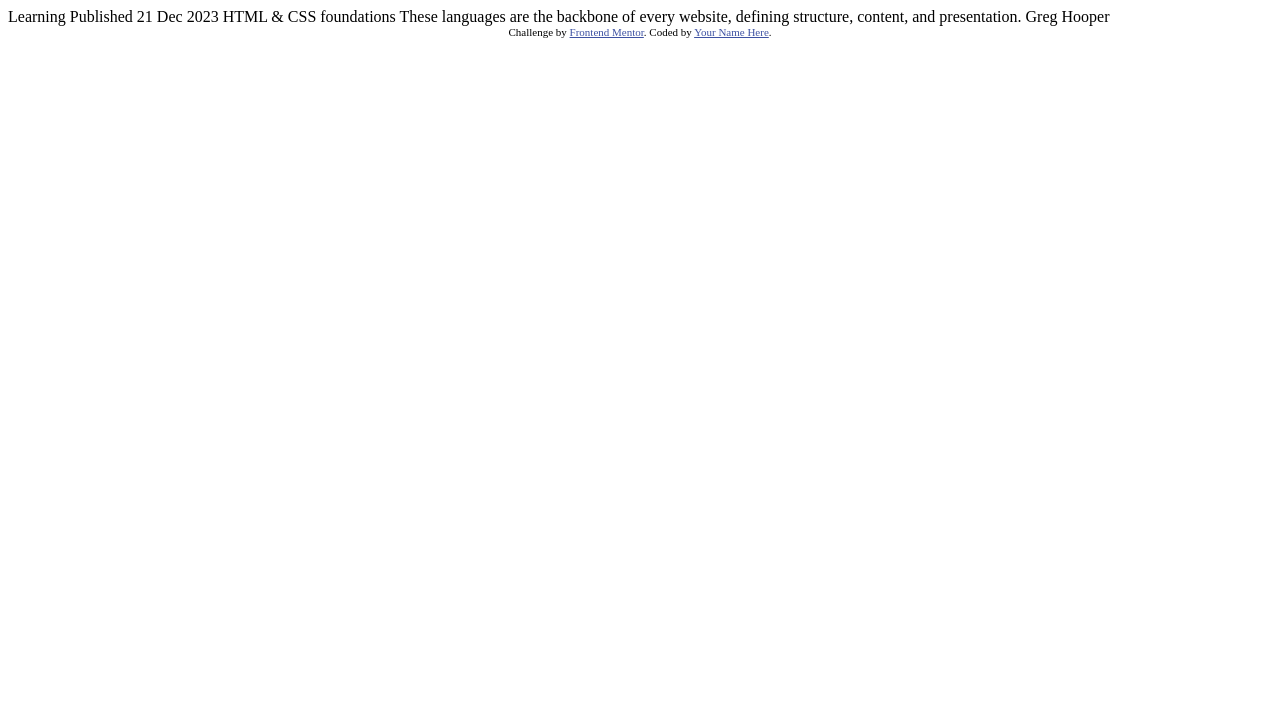
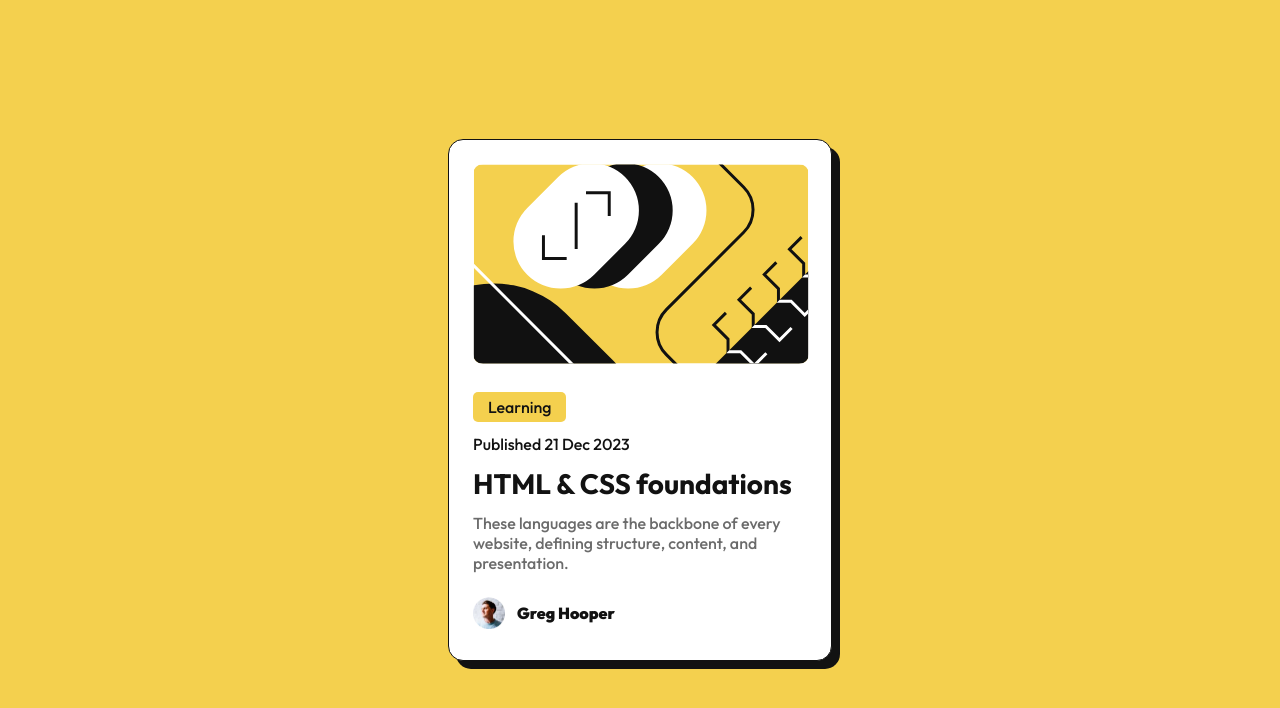
Before and after one commit to ingrid-solique/blog-preview-card-main, a plain HTML site: page index.html in a window 1280 px wide. Drawn offline with Linux system fonts and the light colour scheme.

Commit message:
structure e style project

```diff
--- a/index.html
+++ b/index.html
@@ -4,31 +4,34 @@
   <meta charset="UTF-8">
   <meta name="viewport" content="width=device-width, initial-scale=1.0"> <!-- displays site properly based on user's device -->
 
+  <link rel="preconnect" href="https://fonts.googleapis.com">
+  <link rel="preconnect" href="https://fonts.gstatic.com" crossorigin>
+  <link href="https://fonts.googleapis.com/css2?family=Outfit:wght@100..900&display=swap" rel="stylesheet">
+
   <link rel="icon" type="image/png" sizes="32x32" href="./assets/images/favicon-32x32.png">
+  <link rel="stylesheet" href="style.css">
 
-  <title>Frontend Mentor | Blog preview card</title>
+  <title>Blog preview card</title>
 
-  <!-- Feel free to remove these styles or customise in your own stylesheet 👍 -->
-  <style>
-    .attribution { font-size: 11px; text-align: center; }
-    .attribution a { color: hsl(228, 45%, 44%); }
-  </style>
 </head>
 <body>
+  <div class="container">
+    <img src="./assets/images/illustration-article.svg" alt="">
 
-  Learning
+    <div class="content">
+      <p class="category">Learning</p>
 
-  Published 21 Dec 2023
+      <p class="publish-date">Published 21 Dec 2023</p>
 
-  HTML & CSS foundations
+      <h1>HTML & CSS foundations</h1>
 
-  These languages are the backbone of every website, defining structure, content, and presentation.
+      <p class="text">These languages are the backbone of every website, defining structure, content, and presentation.</p>
+    </div>
+    <div class="autor">
+      <img src="./assets/images/image-avatar.webp" alt="">
+      <p>Greg Hooper</p>
+    </div>
+  </div>
 
-  Greg Hooper
-
-  <div class="attribution">
-    Challenge by <a href="https://www.frontendmentor.io?ref=challenge" target="_blank">Frontend Mentor</a>.
-    Coded by <a href="#">Your Name Here</a>.
-  </div>
 </body>
 </html>
--- /dev/null
+++ b/style.css
@@ -0,0 +1,129 @@
+* {
+  margin: 0;
+  padding: 0;
+  box-sizing: border-box;
+}
+
+:root {
+    --yellow: hsl(47, 88%, 63%);
+    --white: hsl(0, 0%, 100%);
+    --mediu-grey: hsl(0, 0%, 42%);
+    --dark-grey: hsl(0, 0%, 7%);
+}
+
+body * {
+    font-family: "Outfit", sans-serif;
+    color: var(--dark-grey);
+    text-align: center;
+}
+
+body{
+    background-color: var(--yellow);
+    width: 100vw;
+    height: 100vh;
+    display: flex;
+    flex-direction: row;
+    justify-content: center;
+    align-items: center;
+}
+
+.container{
+    width: 384px;
+    height: 522px;
+    background-color: var(--white);
+    border-radius: 15px;
+    border: 1px var(--dark-grey) solid;
+    box-shadow: 8px 8px var(--dark-grey);
+}
+
+.container img{
+    width: 336px;
+    height: 200px;
+    border-radius: 10px;
+    margin: 24px;
+}
+
+.content{
+    margin: 0 24px;
+    text-align: left;
+}
+
+.content p{
+    text-align: left;
+    font-size: 16px;
+    font-weight: 500;
+}
+
+.content h1{
+    text-align: left;
+    font-size: 28px;
+    font-weight: bold;
+}
+
+.content h1:hover{
+    color: var(--yellow);
+    cursor: pointer;
+}
+
+.category{
+    border-radius: 5px;
+    background-color: var(--yellow);
+    font-size: 8px;
+    font-weight: 900;
+    display: inline-block;
+    padding: 5px 15px;
+}
+
+.publish-date {
+    font-size: 10px;
+    margin: 12px 0;
+}
+
+.text{
+    color: var(--mediu-grey);
+    margin: 12px 0 24px;
+}
+
+.autor{
+    display: flex;
+    flex-direction: row;
+    justify-content: left;
+    align-items: center;
+
+    margin: 24px 24px 0;
+}
+
+.autor img{
+    width: 32px;
+    height: 32px;
+    margin: 0;
+}
+
+.autor p{
+    font-weight: 900;
+    display: inline;
+    margin-left: 12px;
+}
+
+
+@media only screen and (max-width: 600px){
+  .container{
+    width: 327px;
+    height: 501px;
+  }
+  .container img{
+    width: 279px;
+    height: 200px;
+  }
+  .content p{
+    font-size: 14px;
+  }
+  .content h1{
+    font-size: 24px;
+  }
+  .autor img{
+    width: 32px;
+    height: 32px;
+    margin: 0;
+  }
+}
```
